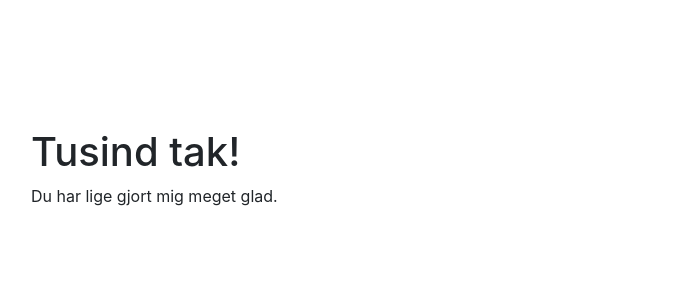
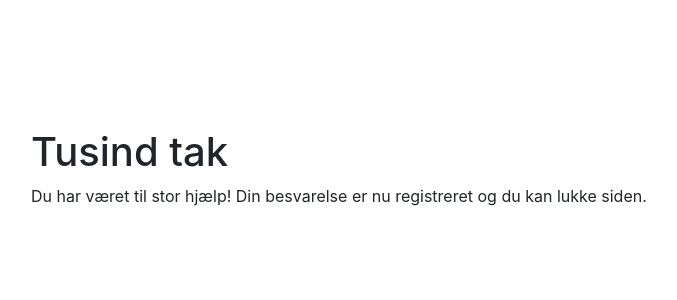
Before and after one commit to Vanluren/survey-imprecise, a React (Create React App) app: page /end in a window 1280 px wide. Shown: the top 300 px of the page, without its empty margins (149-826 px from the left). Built offline with nearby package versions, Linux system fonts and the light colour scheme; no server answers.

Commit message:
Altered text

```diff
--- a/src/TextPages/End.js
+++ b/src/TextPages/End.js
@@ -3,8 +3,8 @@ import TextPage from "./TextPage.container";
 const End = () => {
   return (
     <TextPage>
-      <h1>Tusind tak!</h1>
-      <p>Du har lige gjort mig meget glad.</p>
+      <h1>Tusind tak</h1>
+      <p>Du har været til stor hjælp! Din besvarelse er nu registreret og du kan lukke siden.</p>
     </TextPage>
   );
 };
```
